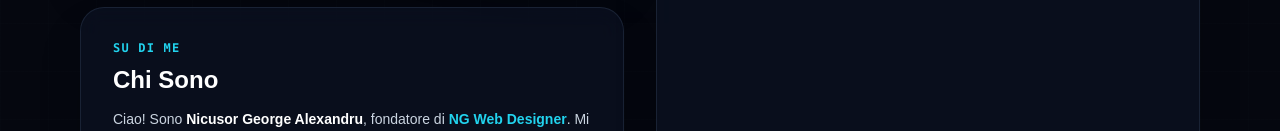
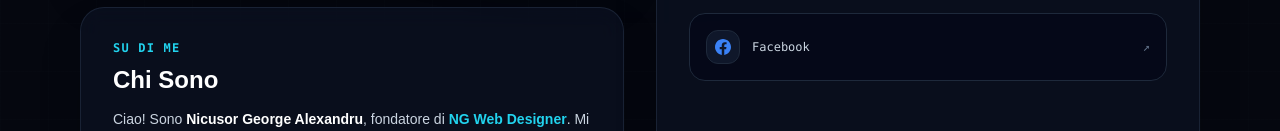
Before and after one commit to ngwebdesigner/ngwebdesigner.github.io, a plain HTML site: page chi-sono.html in a window 1280 px wide. Shown: the part 553-684 px from the top of the page. Drawn offline with nearby package versions, Linux system fonts and the light colour scheme.

Commit message:
Add files via upload

```diff
--- a/chi-sono.html
+++ b/chi-sono.html
@@ -401,6 +401,35 @@
                     >↗</span
                   >
                 </a>
+
+                <!-- Facebook -->
+                <a
+                  href="https://www.facebook.com/share/1Da1RDuprr/?mibextid=wwXlfr"
+                  target="_blank"
+                  rel="noopener noreferrer"
+                  class="flex items-center justify-between p-4 rounded-2xl bg-slate-950/60 border border-slate-800 text-slate-300 hover:text-white hover:border-blue-500/50 hover:bg-slate-800/40 transition-all duration-300 group"
+                >
+                  <div class="flex items-center gap-3">
+                    <div
+                      class="p-2 rounded-xl bg-slate-900 border border-slate-800 group-hover:border-blue-500/40 transition-colors"
+                    >
+                      <svg
+                        class="w-4 h-4 text-blue-500"
+                        fill="currentColor"
+                        viewBox="0 0 24 24"
+                      >
+                        <path
+                          d="M24 12.073c0-6.627-5.373-12-12-12s-12 5.373-12 12c0 5.99 4.388 10.954 10.125 11.854v-8.385H7.078v-3.47h3.047V9.43c0-3.007 1.792-4.669 4.533-4.669 1.312 0 2.686.235 2.686.235v2.953H15.83c-1.491 0-1.956.925-1.956 1.874v2.25h3.328l-.532 3.47h-2.796v8.385C19.612 23.027 24 18.062 24 12.073z"
+                        />
+                      </svg>
+                    </div>
+                    <span class="font-medium">Facebook</span>
+                  </div>
+                  <span
+                    class="text-slate-500 group-hover:text-blue-500 group-hover:translate-x-1 transition-all"
+                    >↗</span
+                  >
+                </a>
               </div>
             </div>
 
```
